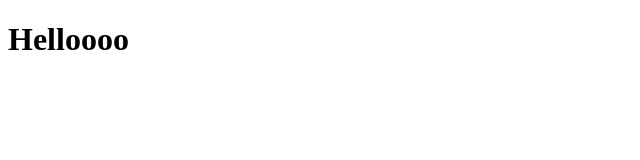
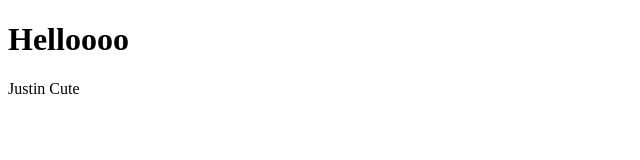
Before and after one commit to jlalis/hellogit, a plain HTML site: page index.html in a window 1280 px wide. Shown: the full height of the page, 0-640 px from the left. Drawn offline with Linux system fonts and the light colour scheme.

Commit message:
Line 9 Justin Cute

```diff
--- a/index.html
+++ b/index.html
@@ -6,5 +6,6 @@
     </head>
     <body>
         <h1>Helloooo</h1>
+        <p>Justin Cute</p>
     </body>
 </html>
```
